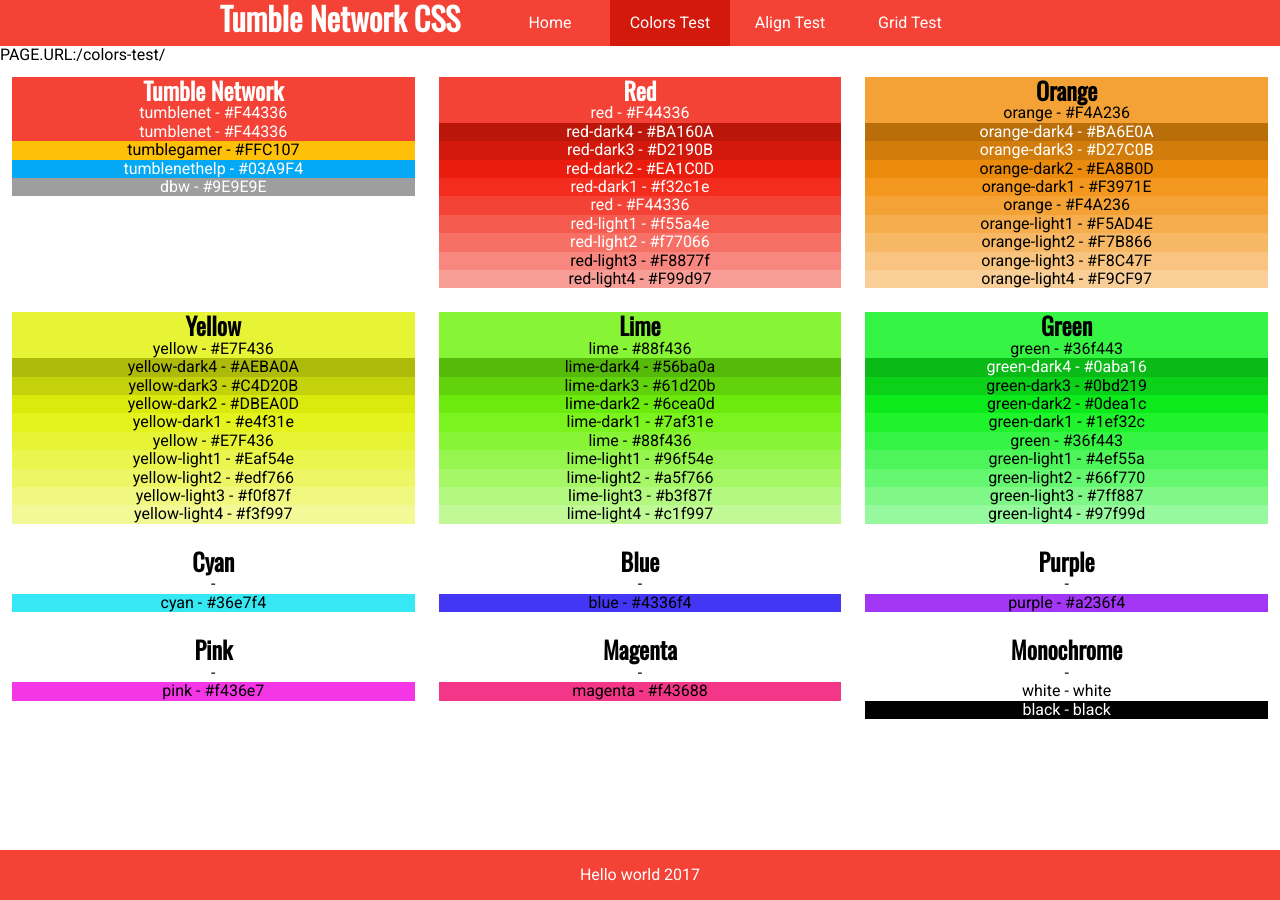
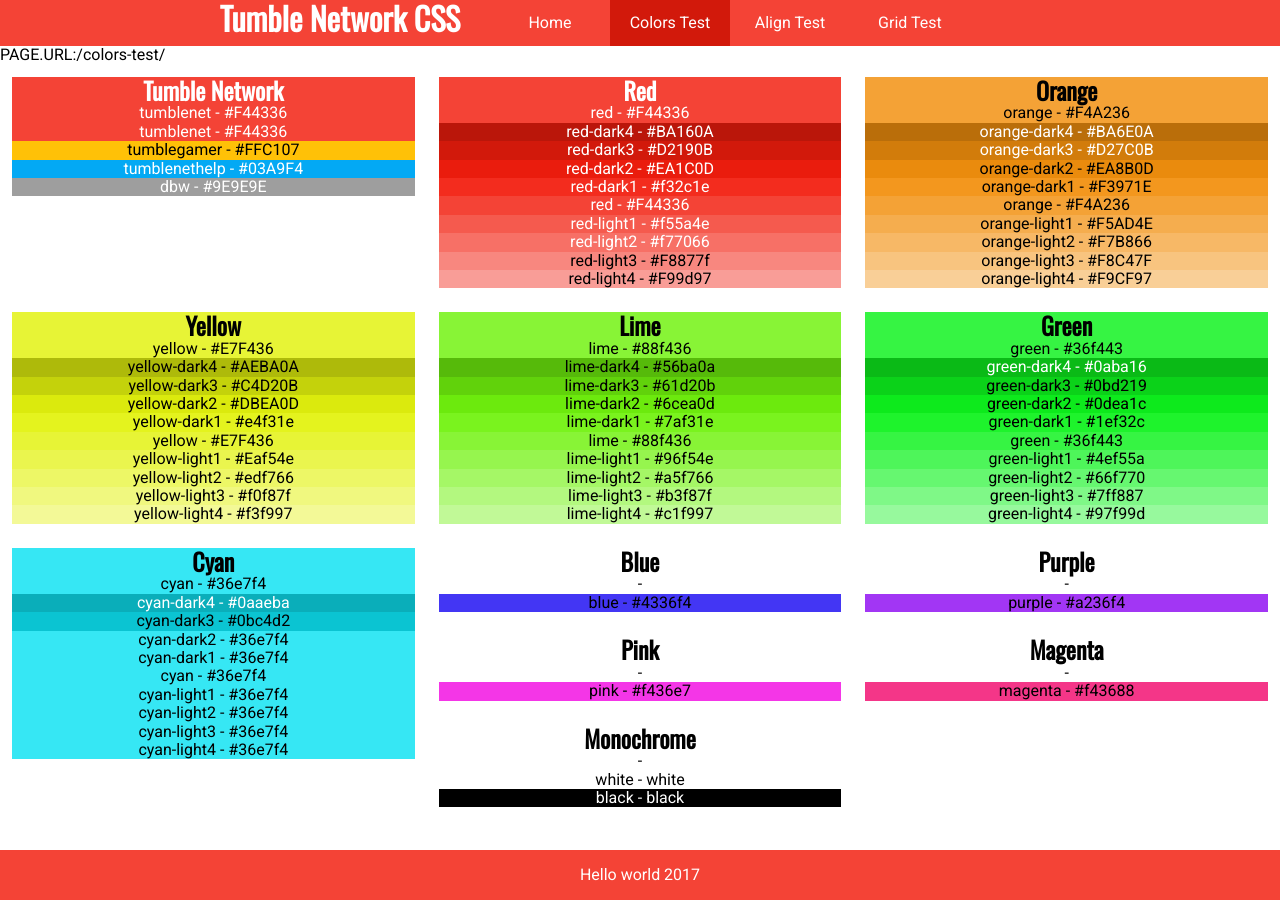
Before and after one commit to tumblenet/tumblenet-css, a Jekyll site: the page built from colors-test.html, in a window 1280 px wide. Built offline with Jekyll 4.4.1, drawn with Linux system fonts in a browser that asks for light colours.

Commit message:
Update css.yml

```diff
--- a/_data/css.yml
+++ b/_data/css.yml
@@ -141,7 +141,24 @@ colors:
  - name: "Cyan"
    main: 4
    colors:
+   - name: "cyan-dark4"
+     value: "#0aaeba"
+     dark: yes
+   - name: "cyan-dark3"
+     value: "#0bc4d2"
+   - name: "cyan-dark2"
+     value: "#36e7f4"
+   - name: "cyan-dark1"
+     value: "#36e7f4"
    - name: "cyan"
+     value: "#36e7f4"
+   - name: "cyan-light1"
+     value: "#36e7f4"
+   - name: "cyan-light2"
+     value: "#36e7f4"
+   - name: "cyan-light3"
+     value: "#36e7f4"
+   - name: "cyan-light4"
      value: "#36e7f4"
 #      - name: ""
 #        value: "#3688f4"
```
